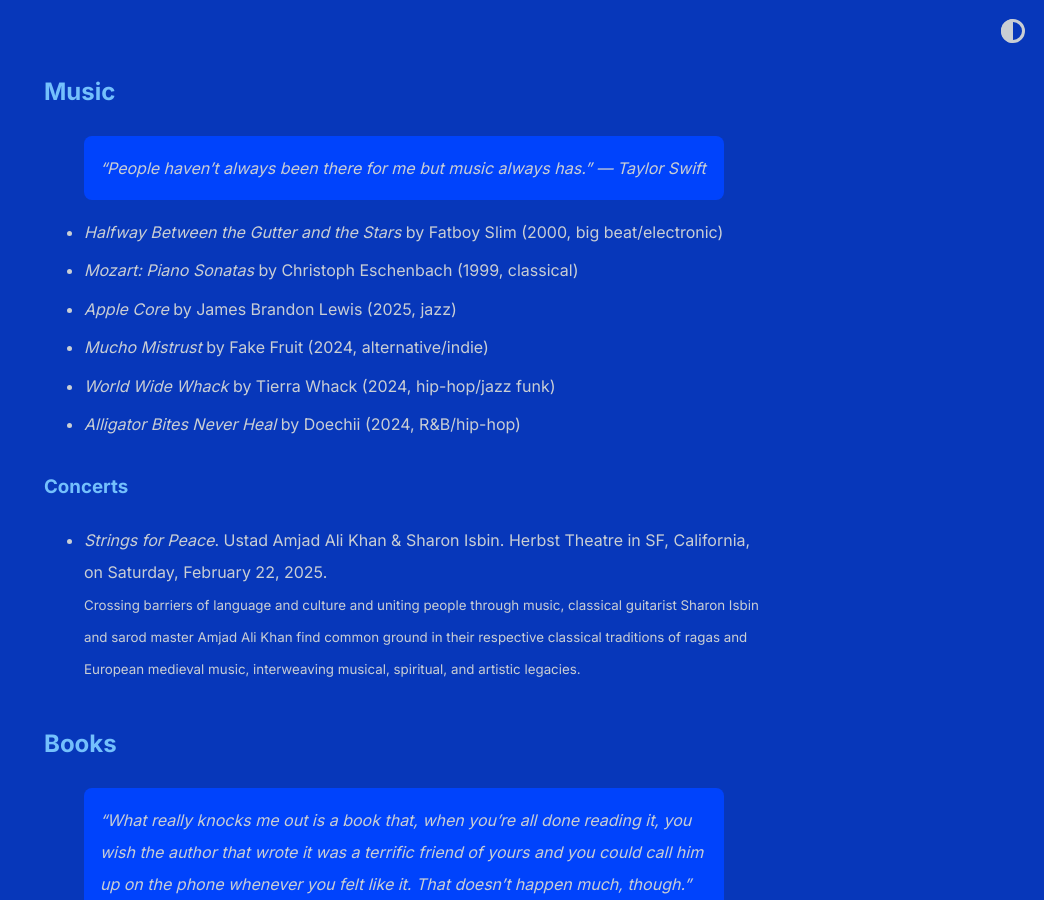
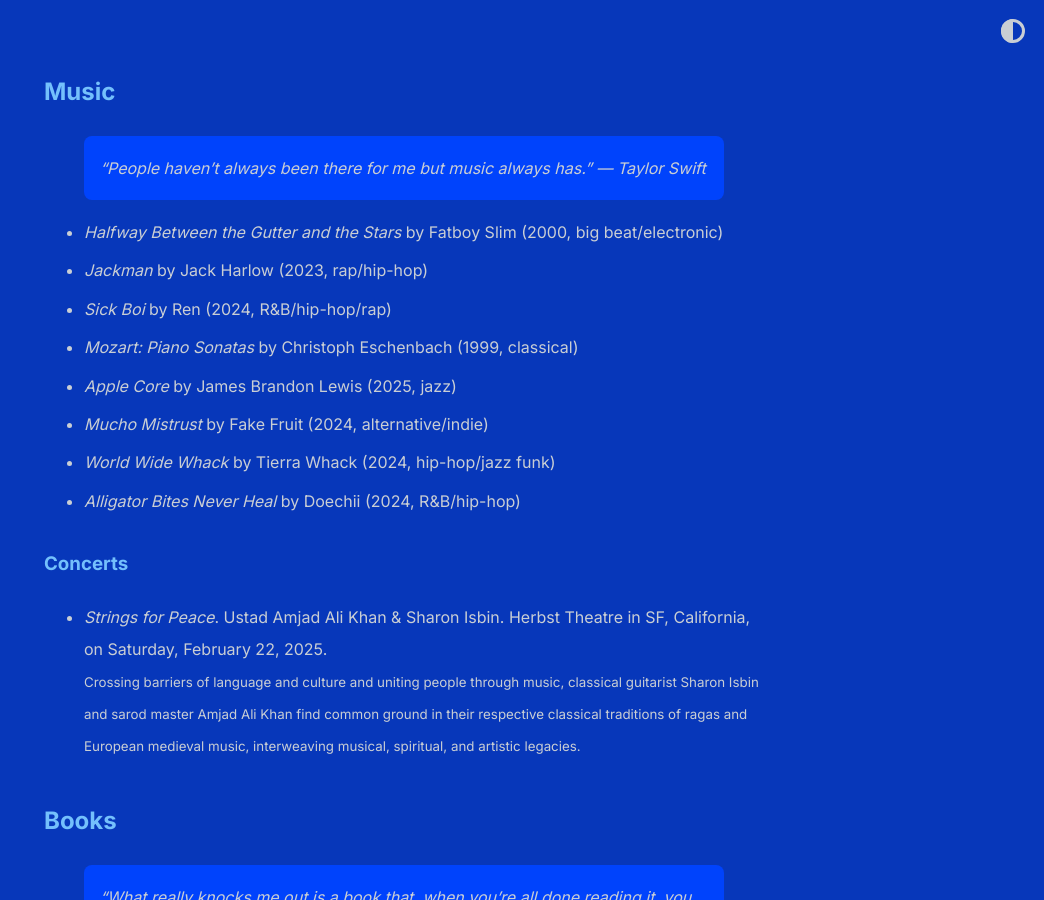
Before and after one commit to shihankanungo/shihankanungo.github.io, a Jekyll site: the page built from wrapped.md, in a window 1280 px wide and 900 px high, scrolled down 642 px. Shown: the whole window, without its empty margins (236-1280 px from the left). Built offline with Jekyll 4.4.1, drawn with Linux system fonts in a browser that asks for light colours.

Commit message:
Update wrapped.md

```diff
--- a/wrapped.md
+++ b/wrapped.md
@@ -22,6 +22,8 @@
 > "People haven't always been there for me but music always has." --- Taylor Swift
 
 - *Halfway Between the Gutter and the Stars* by Fatboy Slim (2000, big beat/electronic)
+- *Jackman* by Jack Harlow (2023, rap/hip-hop)
+- *Sick Boi* by Ren (2024, R&B/hip-hop/rap)
 - *Mozart: Piano Sonatas* by Christoph Eschenbach (1999, classical)
 - *Apple Core* by James Brandon Lewis (2025, jazz)
 - *Mucho Mistrust* by Fake Fruit (2024, alternative/indie)
```
